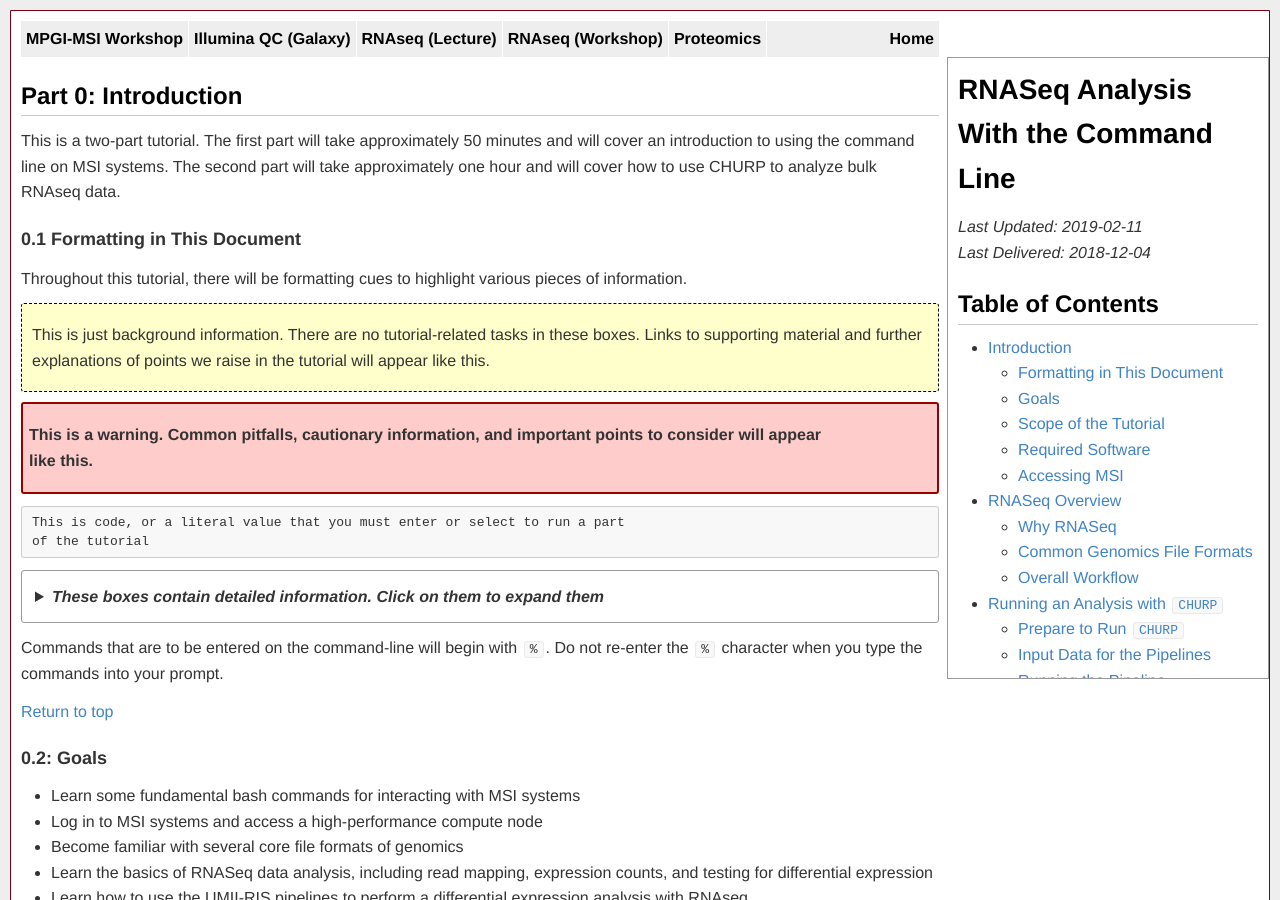
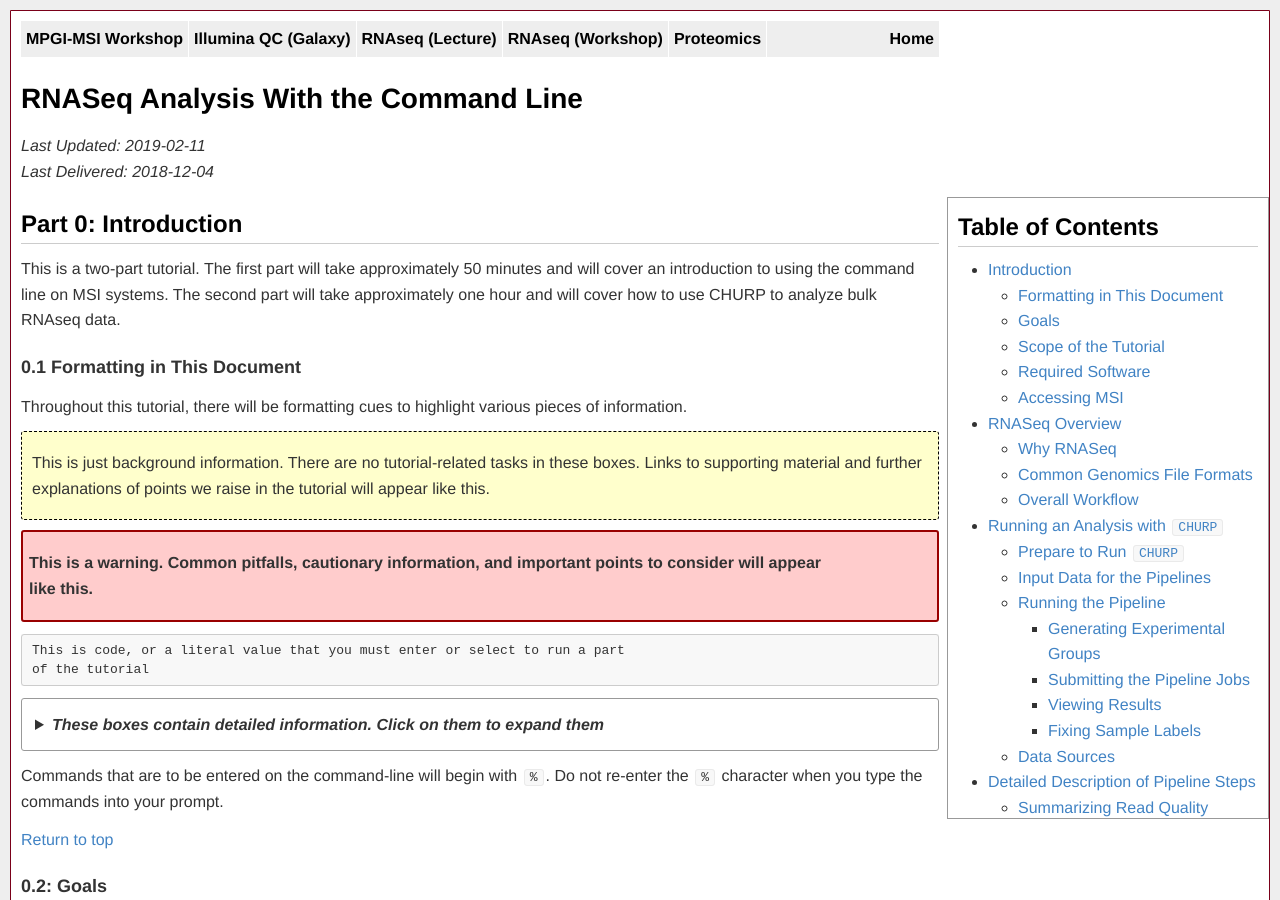
Before and after one commit to msi-ris/Tutorials, a Jekyll site: the page built from rnaseq_cmd_beta.md, in a window 1280 px wide and 900 px high. Built offline with Jekyll 4.4.1, drawn with Linux system fonts in a browser that asks for light colours.

Commit message:
Oops formatting

```diff
--- a/rnaseq_cmd_beta.md
+++ b/rnaseq_cmd_beta.md
@@ -7,11 +7,11 @@ updated: 2019-02-11
 delivered: 2018-12-04
 ---
 
-<div id="navdiv" markdown="1">
-
 # <a name="top"></a> {{page.title}}
 *Last Updated: {{page.updated}}*
 *Last Delivered: {{page.delivered}}*
+
+<div id="navdiv" markdown="1">
 
 ## Table of Contents
 - [Introduction](#0)
```
